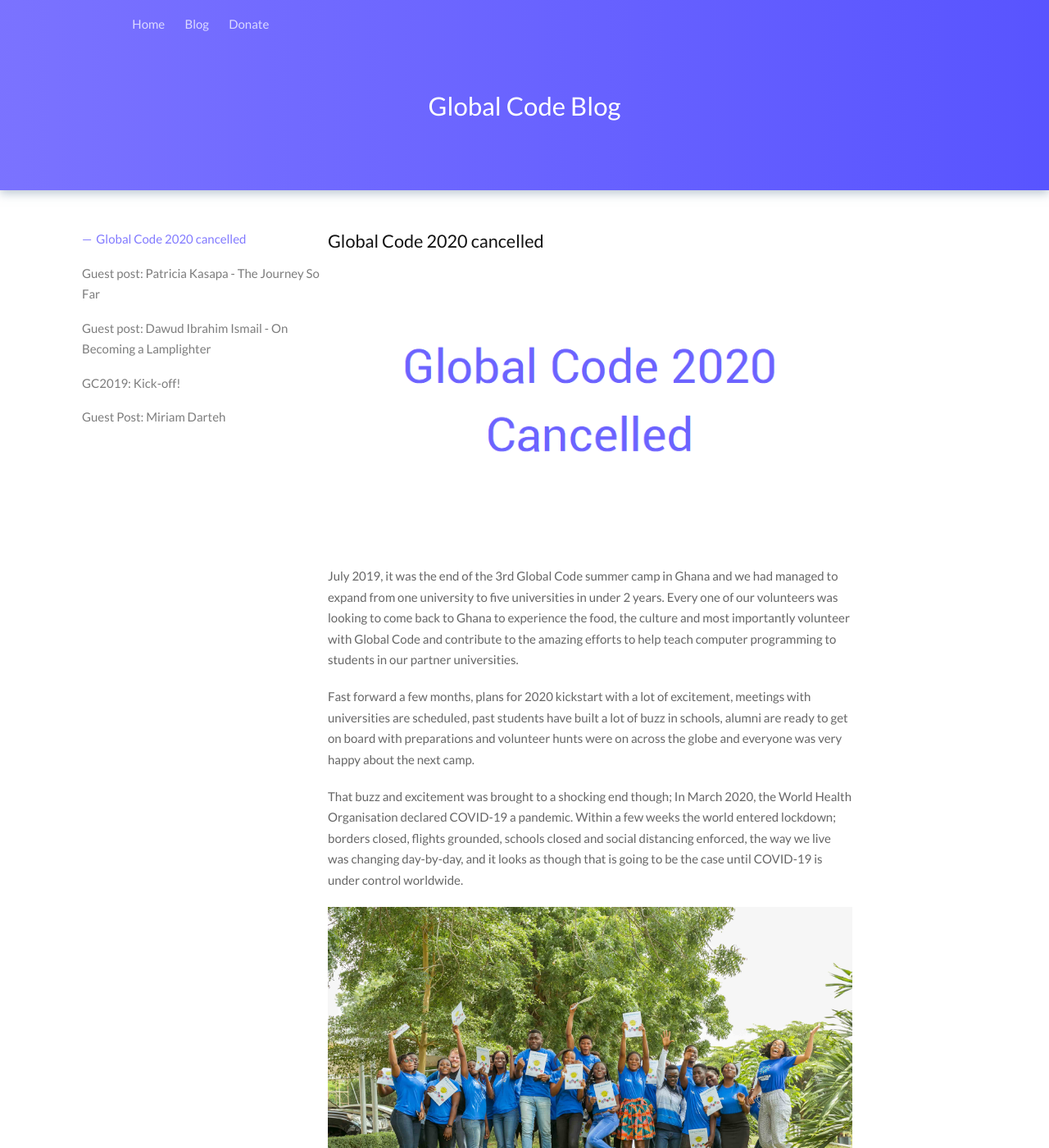
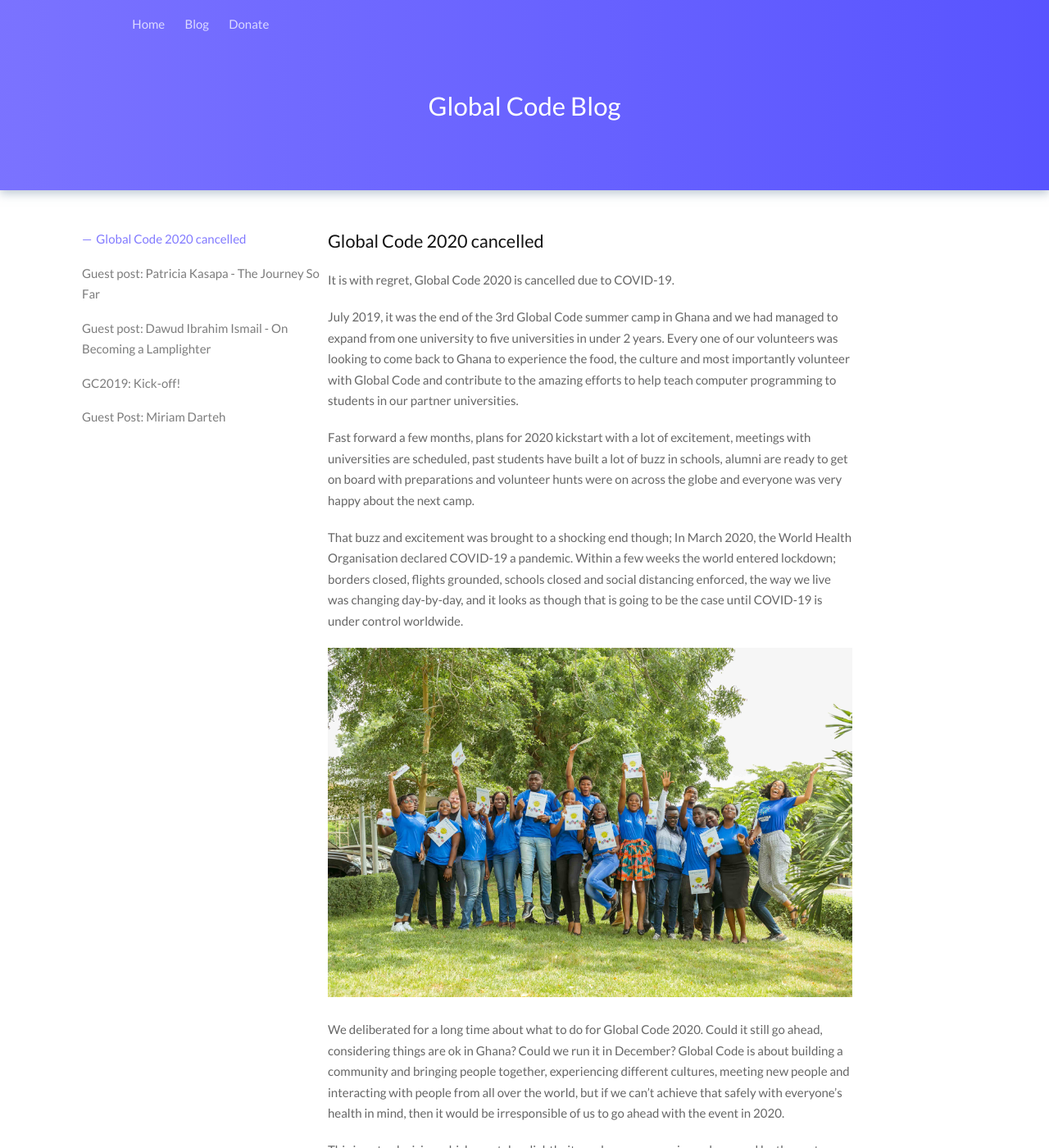
Before and after one commit to glblcd/glblcd.github.io, a Jekyll site: the page built from _posts/2020-05-15-GC2020-cancelled.md, in a window 1280 px wide and 1400 px high. Shown: the whole window at 82% size. Built offline with Jekyll 4.4.1, drawn with Linux system fonts in a browser that asks for light colours.

Commit message:
Update 2020-05-15-GC2020-cancelled.md

```diff
--- a/_posts/2020-05-15-GC2020-cancelled.md
+++ b/_posts/2020-05-15-GC2020-cancelled.md
@@ -7,7 +7,7 @@
 image: "/assets/images/GC_2020_cancelled_2.png"
 ---
 
-![GC](/assets/images/GC_2020_cancelled_2.png "Global Code 2020 cancelled")
+It is with regret, Global Code 2020 is cancelled due to COVID-19.
 
 July 2019, it was the end of the 3rd Global Code summer camp in Ghana and we had managed to expand from one university to five universities in under 2 years. Every one of our volunteers was looking to come back to Ghana to experience the food, the culture and most importantly volunteer with Global Code and contribute to the amazing efforts to help teach computer programming to students in our partner universities.
 
@@ -23,7 +23,7 @@
 
 At this moment in time, we fully expect to be running Global Code 2021. As you know, there are measures outside of our control, but we will be doing everything in our power to make it happen and for it to be our most attended event yet. Stay safe and we hope to see you very soon.
 
---
+</br>
 
 Ibrahim
 
```
